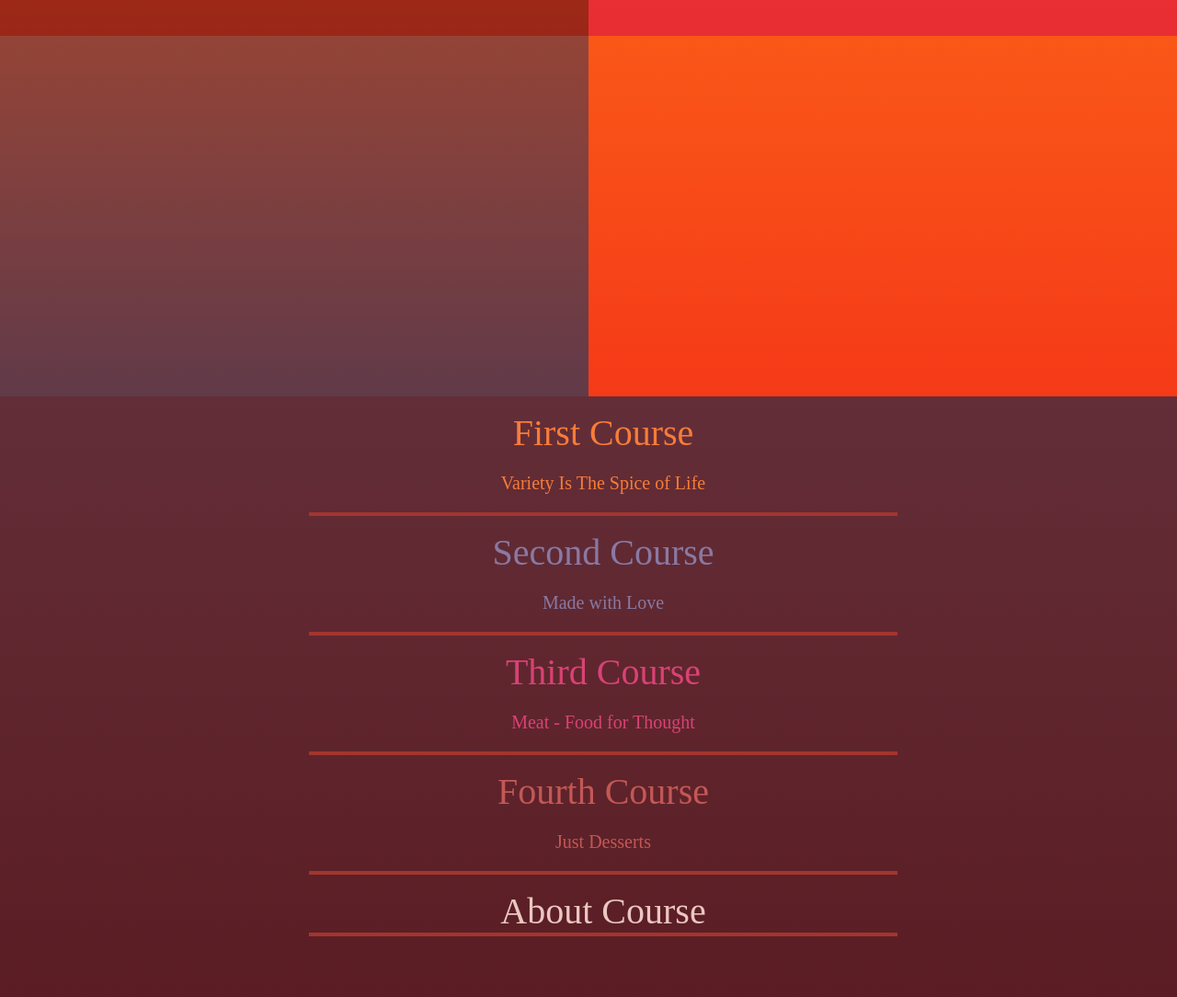
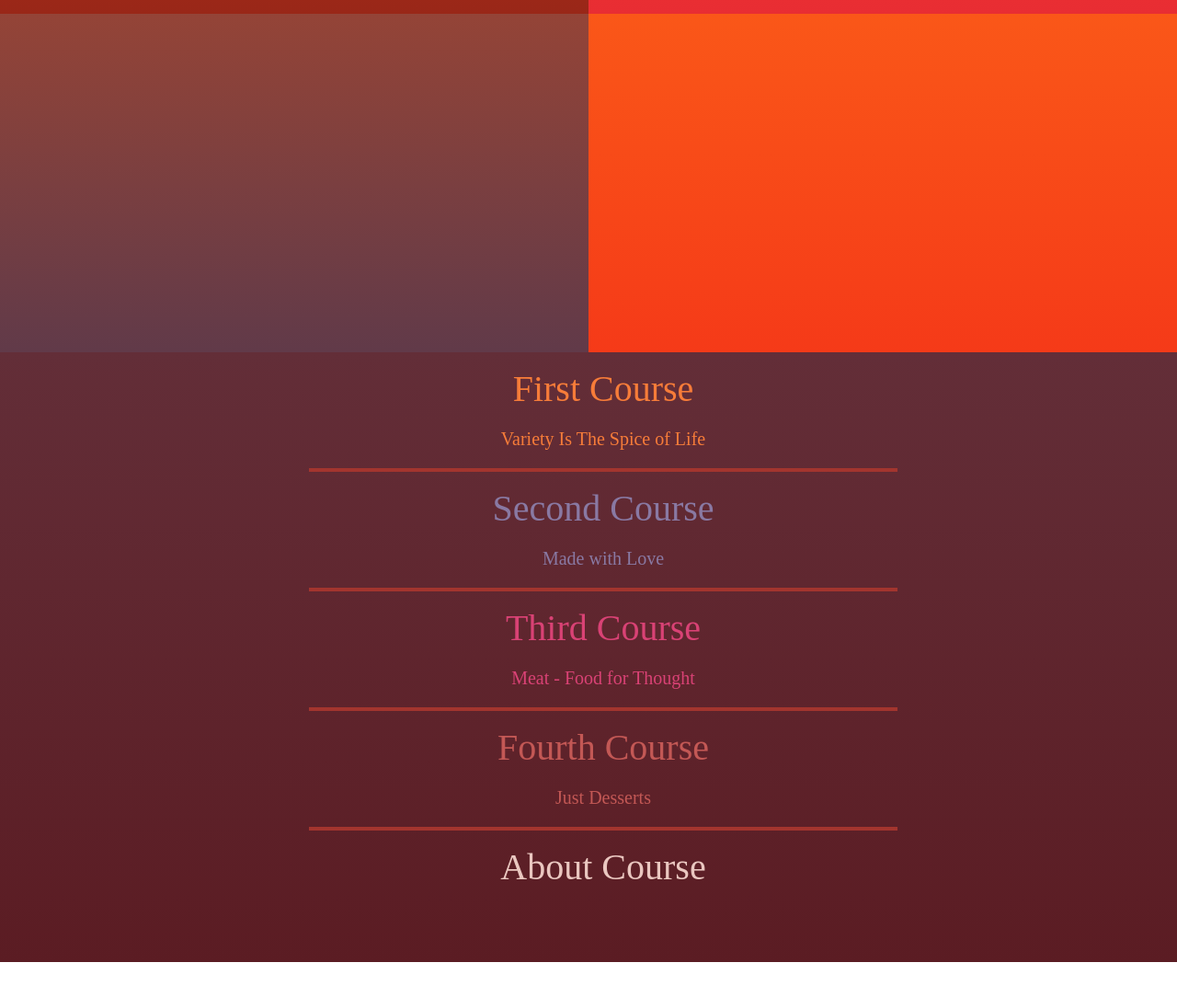
Before and after one commit to vivianha534/ezines, a React (Create React App) app: page / in a window 1280 px wide. Shown: the part 416-1500 px from the top of the page at 92% size. After the commit the page ends 1462 px from the top, so only its background shows below. Built offline with nearby package versions, Linux system fonts and the light colour scheme.

Commit message:
updated css

```diff
--- a/src/container/CourseContainer.css
+++ b/src/container/CourseContainer.css
@@ -26,14 +26,14 @@
 }
 
 button{
-    padding: .5rem;
+    font-size: 2.625rem;
     background-color: white;
-    border: solid 1px black;
+    border: none;
 }
 
 .courseButtonContainer{
     width: 80vw;
     display: flex;
-    justify-content: space-between;
+    justify-content: flex-end;
     margin-top: 1rem;
 }
--- a/src/container/course1/Course1Container.js
+++ b/src/container/course1/Course1Container.js
@@ -10,8 +10,7 @@ const Course1Container = ({questions}) => {
             <h1 className='title'>First Course | Variety is the Spice of Life </h1>
             <Text questions={questions}/>
             <div className="courseButtonContainer">
-                <a href="/"><button >Home</button></a>
-                <a href="/course2"><button >Next</button></a>
+                <a href="/course2"><button >Next -></button></a>
             </div>
         </div>
     )
--- a/src/container/course2/Course2Container.js
+++ b/src/container/course2/Course2Container.js
@@ -20,8 +20,7 @@ const Course2Container = () => {
             <p className="text">Rejoice <br/> <br/> It was when I was lil, I can’t remember the day <br/> now I love it so much, I get carried away <br/> the day I chose to dance and change my life. <br/> Now when I speak, ‘bout it, they call me a lowlife <br/> but it’s a choice I made <br/> instead of wasting time at an arcade. <br/> Now it’s something I love <br/> but I also got a brown belt and a pair of boxing gloves <br/> it all started with a motivating choice. <br/> Now every time I put on those shoes, baggy pants, <br/> long shirt, and snapback and step on the floor <br/> I rejoice. <br/> <br /> ~ Arelid </p>
             <p className="text">Why Should I Hide Inside My Shell? <br/> <br/> Why should I hide inside my shell? <br/> If I know I’m beautiful just being myself <br/> There’s no need to imitate those around me <br/> If I am relentless, no one can stop me <br/> Am I weird in our society? <br/> Just by giving more attention to people’s personalities <br/> Maybe it does make me different, but being different also makes me unique <br/> Knowing myself like this really makes me believe <br/> Choosing who to be, the life I should live <br/> Marriage to me is synonymous with team, and my team works together <br/> We are supposed to help each other and with each other, grow even better. <br/> <br /> ~ Catherine </p>
             <div className="courseButtonContainer">
-                <a href="/course1"><button >Course 1</button></a>
-                <a href="/course3"><button >Next</button></a>
+                <a href="/course2"><button >Next -></button></a>
             </div>
         </div>
     )
--- a/src/container/course3/Course3Container.js
+++ b/src/container/course3/Course3Container.js
@@ -13,8 +13,7 @@ const Course3Container = () => {
             <p className="text"> Home is... <br/> <br/> Home is a place I can call home <br/> Home is a warm hug & the smell of cinnamon <br/> Home is a place where I can lose myself <br/> Home is my Mom's cooking <br/><br/>~ Jackson, Tara, David, Alaniz </p>
             <p className="text"> Breaking the Sentence <br/> <br/> Why imprison yourself in the past when you have a future? <br/> Why dwell in the memories of long ago <br/> That should be learned from and buried in the distant graveyard <br/> What do you gain? <br/> But a sentence of eternal suffering <br/> Why let those painful memories shape who you are <br/> When you can move forward in life? <br/><br/>~ Jocelyn  </p>
             <div className="courseButtonContainer">
-                <a href="/course2"><button >Course 2</button></a>
-                <a href="/course4"><button >Next</button></a>
+                <a href="/course2"><button >Next -></button></a>
             </div>
         </div>
     )
--- a/src/container/course4/Course4Container.js
+++ b/src/container/course4/Course4Container.js
@@ -13,7 +13,7 @@ const Course3Container = () => {
             <p className="text">Awaken! <br/> <br/> Fresh out of the womb <br/> yet full of potential <br/> I was crowned in crimson. <br/><br/> Throughout life, <br/> this skin  <br/> has been all shades  <br/> of brown <br/> <br/> However, <br/> my hair has always been  <br/> a sleek <br/> dark river. <br/> Weaved with resilience and ancestral knowledge. <br/> <br/> My mouth <br/> holds a tongue <br/> with a mind  <br/> of its own <br/> <br/> She is unapologetic and untamed. <br/> <br/> ~Regina </p>
             <p className="text"> Beautiful Frijolitos <br/> <br/> “Frijolitos” is how my eighth grade English teacher referred to us, <br/> At first, not knowing it was only hurting us. <br/> She would often say it as a joke <br/> But you can see the menace in her look. <br/> She knew what she was doing but didn’t try to stop <br/> Instead she told herself we were inferior just ‘cause she was on top. <br/> We’d end up selling oranges she’d say <br/> But hey! <br/> Just because we’re brown doesn’t mean we need to frown. <br/> What she didn’t know was we wear a crown everywhere we go. <br/> Embrace your roots <br/> Don’t let oppression get to you! <br/> We might be muy “chiquitos” now <br/> But we will be beautiful “frijolitos” forever <br/> <br/> ~ Alicia </p>
             <div className="courseButtonContainer">
-                <a href="/course3"><button >About Us</button></a>
+                <a href="/course3"><button >About Us -></button></a>
             </div>
         </div>
     )
--- a/src/container/homePage/HomePage.css
+++ b/src/container/homePage/HomePage.css
@@ -15,22 +15,22 @@
 
 .quad1{
     background: linear-gradient(#ca3419, #992718);
-    height: 49vh;
+    height: 46vh;
 }
 
 .quad2{
     background: linear-gradient(#fd4033, #e82d33);
-    height: 49vh;
+    height: 46vh;
 }
 
 .quad3{
     background: linear-gradient(#944437, #613a49);
-    height: 49vh;
+    height: 46vh;
 }
 
 .quad4{
     background: linear-gradient(#fa5718, #f53a18);
-    height: 49vh;
+    height: 46vh;
 }
 
 .courseListContainer{
@@ -45,6 +45,12 @@
     margin-left: 2rem;
     text-align: left;
     border-bottom: solid .25rem #a3352e ;
+    padding-top: 1rem;
+}
+
+.courseTextAbout{
+    margin-left: 2rem;
+    text-align: left;
     padding-top: 1rem;
 }
 
--- a/src/container/homePage/HomePage.js
+++ b/src/container/homePage/HomePage.js
@@ -27,7 +27,7 @@ const HomePage = () => {
                     <a className="course4" href = "/course4">Fourth Course</a>
                     <p className="course4">Just Desserts</p>
                 </div>
-                <div className="courseText">
+                <div className="courseTextAbout">
                     <a className="about" href = "/about">About Course</a>
                 </div>
             </div>
```
